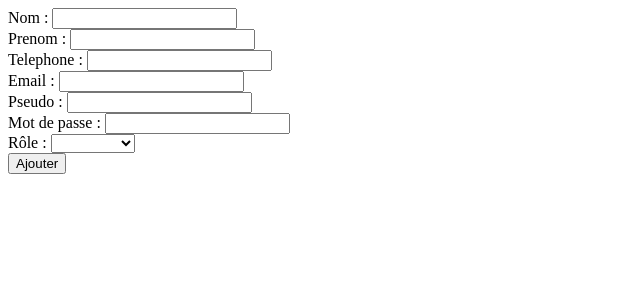
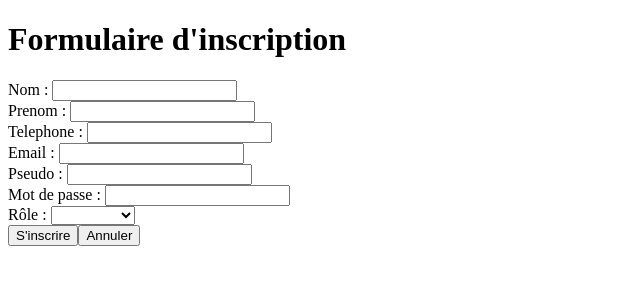
Before and after one commit to cedric-chimot/filrouge-angular, an Angular app in the folder filrouge/: page / in a window 1280 px wide. Shown: the top 300 px of the page, without its empty margins (0-640 px from the left). Built offline with nearby package versions, Linux system fonts and the light colour scheme.

Commit message:
envoi de données en BDD + bootstrap formulaire

```diff
--- a/filrouge/angular.json
+++ b/filrouge/angular.json
@@ -84,9 +84,12 @@
               "src/assets"
             ],
             "styles": [
-              "src/styles.css"
+              "src/styles.css",
+              "node_modules/bootstrap/dist/css/bootstrap.min.css"
             ],
-            "scripts": []
+            "scripts": [
+              "node_modules/bootstrap/dist/js/bootstrap.bundle.min.js"
+            ]
           }
         }
       }
--- a/filrouge/package.json
+++ b/filrouge/package.json
@@ -13,7 +13,7 @@
     "@angular/animations": "^17.1.0",
     "@angular/common": "^17.1.0",
     "@angular/compiler": "^17.1.0",
-    "@angular/core": "^17.1.0",
+    "@angular/core": "^17.1.1",
     "@angular/forms": "^17.1.0",
     "@angular/platform-browser": "^17.1.0",
     "@angular/platform-browser-dynamic": "^17.1.0",
--- a/filrouge/src/app/components/stagiaire-formulaire/stagiaire-formulaire.component.html
+++ b/filrouge/src/app/components/stagiaire-formulaire/stagiaire-formulaire.component.html
@@ -1,4 +1,6 @@
-<form [formGroup]="stagiairesForm" (ngSubmit)="onSubmit()">
+<h1>Formulaire d'inscription</h1>
+<div class="container">
+    <form [formGroup]="stagiairesForm" (ngSubmit)="onSubmit()" class="form">
         <div>
             <label>Nom : </label>
             <input type="text" formControlName="nom">
@@ -55,6 +57,8 @@
             }
         </div>
         <div>
-        <button type="submit">Ajouter</button>
+            <button type="submit">S'inscrire</button>
+            <button type="reset">Annuler</button>
         </div>
     </form>
+</div>
--- a/filrouge/src/app/components/stagiaire-formulaire/stagiaire-formulaire.component.ts
+++ b/filrouge/src/app/components/stagiaire-formulaire/stagiaire-formulaire.component.ts
@@ -38,11 +38,23 @@ export class StagiaireFormulaireComponent {
 
   addStagiaire(): void {
     this.stagiaires.push(this.stagiairesForm.value);
-    this.stagiaireService.createStagiaire(this.stagiairesForm.value).subscribe((stagiairesForm) => {
-      this.stagiaire = stagiairesForm
-      alert("Stagiaire créé avec succès !")
-    });
+
+    this.stagiaireService.createStagiaire(this.stagiairesForm.value)
+      .subscribe({
+        next: (stagiairesForm) => {
+          this.stagiaire = stagiairesForm;
+          alert("Stagiaire créé avec succès !");
+        },
+        error: (error) => {
+          alert("Erreur lors de la création du stagiaire");
+          console.log(error);
+        },
+        complete: () => {
+          console.log("Inscription complete");
+        }
+      });
   }
+
 
   onSubmit() {
     this.submitted = true;
```
Also changed, not shown: 1 other file (tests, documents, lock files or other folders). Lines whose indentation alone changed are shown as unchanged.
